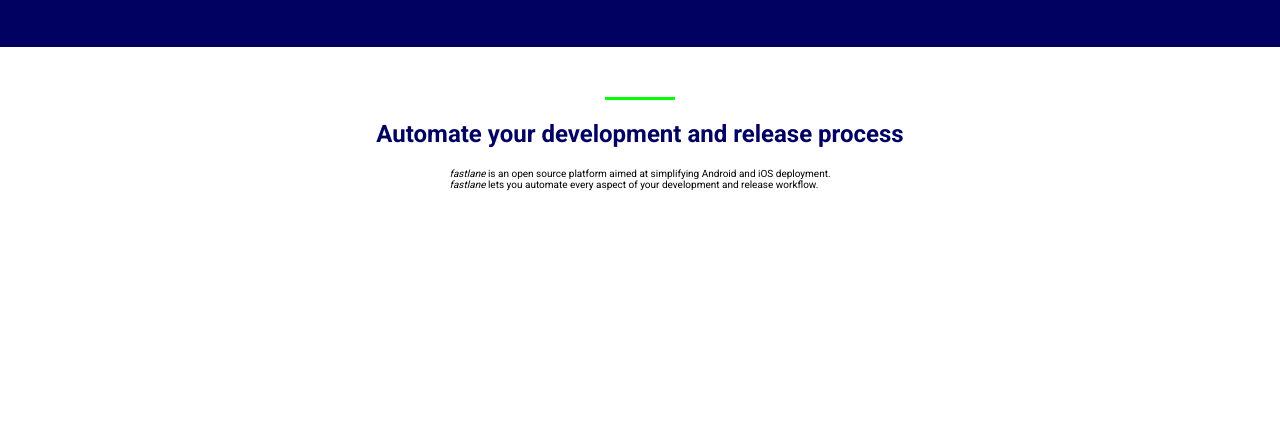
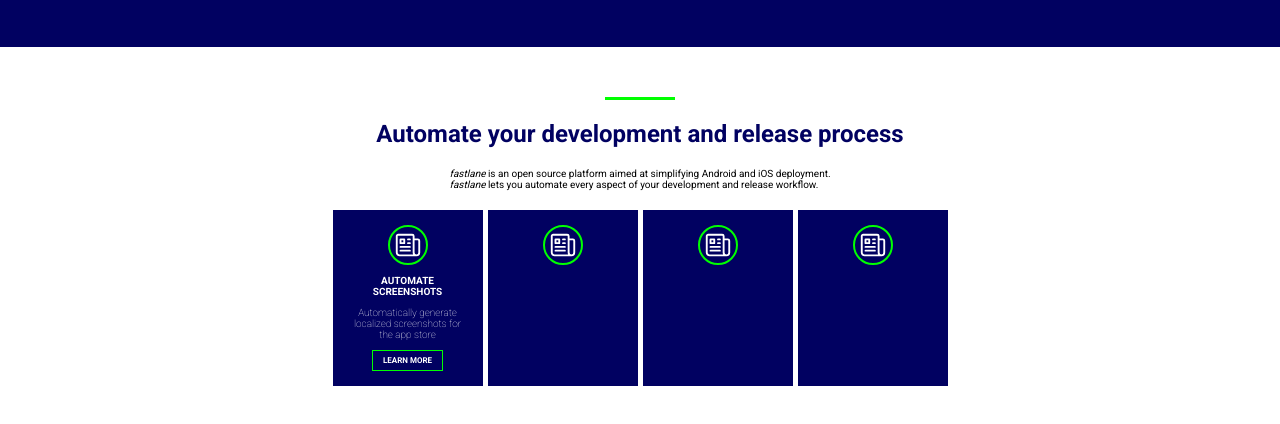
Before and after one commit to smh7210/fastlane, a plain HTML site: page index.html in a window 1280 px wide. Shown: the part 330-754 px from the top of the page. Drawn offline with Linux system fonts and the light colour scheme.

Commit message:
started structure and style for the card items

```diff
--- a/index.html
+++ b/index.html
@@ -54,6 +54,42 @@
                     <p><span class="italic">fastlane</span> is an open source platform aimed at simplifying Android and iOS deployment.</p>
                     <p><span class="italic">fastlane</span> lets you automate every aspect of your development and release workflow.</p>
                 </div>
+
+                <div class="items">
+                    <div class="card-item">
+                        <div class="icon">
+                            <svg xmlns="http://www.w3.org/2000/svg" fill="none" viewBox="0 0 24 24" stroke-width="1.5" stroke="currentColor" class="w-6 h-6">
+                            <path stroke-linecap="round" stroke-linejoin="round" d="M12 7.5h1.5m-1.5 3h1.5m-7.5 3h7.5m-7.5 3h7.5m3-9h3.375c.621 0 1.125.504 1.125 1.125V18a2.25 2.25 0 01-2.25 2.25M16.5 7.5V18a2.25 2.25 0 002.25 2.25M16.5 7.5V4.875c0-.621-.504-1.125-1.125-1.125H4.125C3.504 3.75 3 4.254 3 4.875V18a2.25 2.25 0 002.25 2.25h13.5M6 7.5h3v3H6v-3z" />
+                            </svg>
+                        </div>
+                        <h3>
+                            Automate <br> Screenshots
+                        </h3>
+                        <p>Automatically generate localized screenshots for the app store</p>
+                        <a class="btn" href="#">learn more</a>
+                    </div>
+                    <div class="card-item">
+                        <div class="icon">
+                            <svg xmlns="http://www.w3.org/2000/svg" fill="none" viewBox="0 0 24 24" stroke-width="1.5" stroke="currentColor" class="w-6 h-6">
+                            <path stroke-linecap="round" stroke-linejoin="round" d="M12 7.5h1.5m-1.5 3h1.5m-7.5 3h7.5m-7.5 3h7.5m3-9h3.375c.621 0 1.125.504 1.125 1.125V18a2.25 2.25 0 01-2.25 2.25M16.5 7.5V18a2.25 2.25 0 002.25 2.25M16.5 7.5V4.875c0-.621-.504-1.125-1.125-1.125H4.125C3.504 3.75 3 4.254 3 4.875V18a2.25 2.25 0 002.25 2.25h13.5M6 7.5h3v3H6v-3z" />
+                          </svg>
+                          </div>
+                    </div>
+                    <div class="card-item">
+                        <div class="icon">
+                            <svg xmlns="http://www.w3.org/2000/svg" fill="none" viewBox="0 0 24 24" stroke-width="1.5" stroke="currentColor" class="w-6 h-6">
+                            <path stroke-linecap="round" stroke-linejoin="round" d="M12 7.5h1.5m-1.5 3h1.5m-7.5 3h7.5m-7.5 3h7.5m3-9h3.375c.621 0 1.125.504 1.125 1.125V18a2.25 2.25 0 01-2.25 2.25M16.5 7.5V18a2.25 2.25 0 002.25 2.25M16.5 7.5V4.875c0-.621-.504-1.125-1.125-1.125H4.125C3.504 3.75 3 4.254 3 4.875V18a2.25 2.25 0 002.25 2.25h13.5M6 7.5h3v3H6v-3z" />
+                          </svg>
+                          </div>
+                    </div>
+                    <div class="card-item">
+                        <div class="icon">
+                            <svg xmlns="http://www.w3.org/2000/svg" fill="none" viewBox="0 0 24 24" stroke-width="1.5" stroke="currentColor" class="w-6 h-6">
+                            <path stroke-linecap="round" stroke-linejoin="round" d="M12 7.5h1.5m-1.5 3h1.5m-7.5 3h7.5m-7.5 3h7.5m3-9h3.375c.621 0 1.125.504 1.125 1.125V18a2.25 2.25 0 01-2.25 2.25M16.5 7.5V18a2.25 2.25 0 002.25 2.25M16.5 7.5V4.875c0-.621-.504-1.125-1.125-1.125H4.125C3.504 3.75 3 4.254 3 4.875V18a2.25 2.25 0 002.25 2.25h13.5M6 7.5h3v3H6v-3z" />
+                          </svg>
+                          </div>
+                    </div>
+                </div>
             </div>
         </section>
     </main>
--- a/styles.css
+++ b/styles.css
@@ -121,6 +121,9 @@
     gap: 20px;
 }
 
+.cards {
+    margin-bottom: 5px;
+}
 
 .cards .container .line {
     margin-top: 50px;
@@ -136,3 +139,59 @@
 .cards .container .paragraphs {
     font-size: 10px;
 }
+
+.cards .container .items {
+    display: flex;
+    gap: 5px;
+}
+
+.cards .container .card-item {
+    background-color:rgb(1, 1, 97);
+    display: flex;
+    flex-direction: column;
+    align-items: center;
+    gap: 10px;
+    padding: 15px;
+    font-size: 10px;
+    color: #fff;
+    width: 150px;
+    text-align: center;
+}
+
+.icon {
+    display: flex;
+    justify-content: center;
+    height: 40px;
+    width: 40px;
+    border-radius: 50%;
+    border: 2px solid lime;
+    padding: 3px;
+}
+
+.icon svg {
+    width: 30px;
+    height: 30px;
+    color: #fff;
+}
+
+.cards .container .card-item h3 {
+    text-transform: uppercase;
+    font-size: 10px;
+    text-align: center;
+}
+
+.cards .container .card-item p {
+    font-weight: 100;
+}
+
+.cards .container .card-item a {
+    color: #fff;
+}
+
+.cards .container .card-item .btn {
+    border: lime 1px solid;
+    padding: 5px 10px;
+    text-transform: uppercase;
+    font-size: 8px;
+    font-weight: 800;
+}
```
